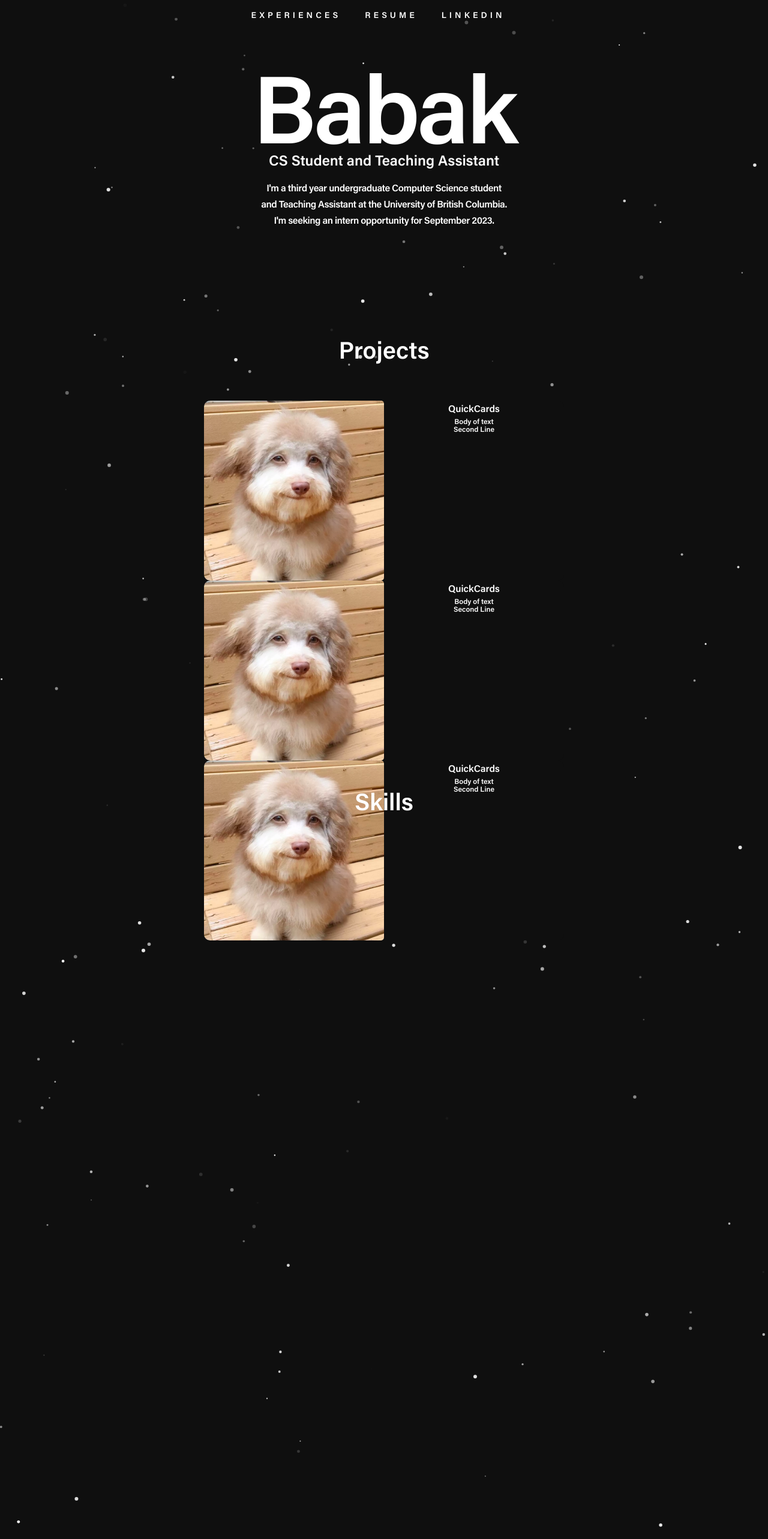
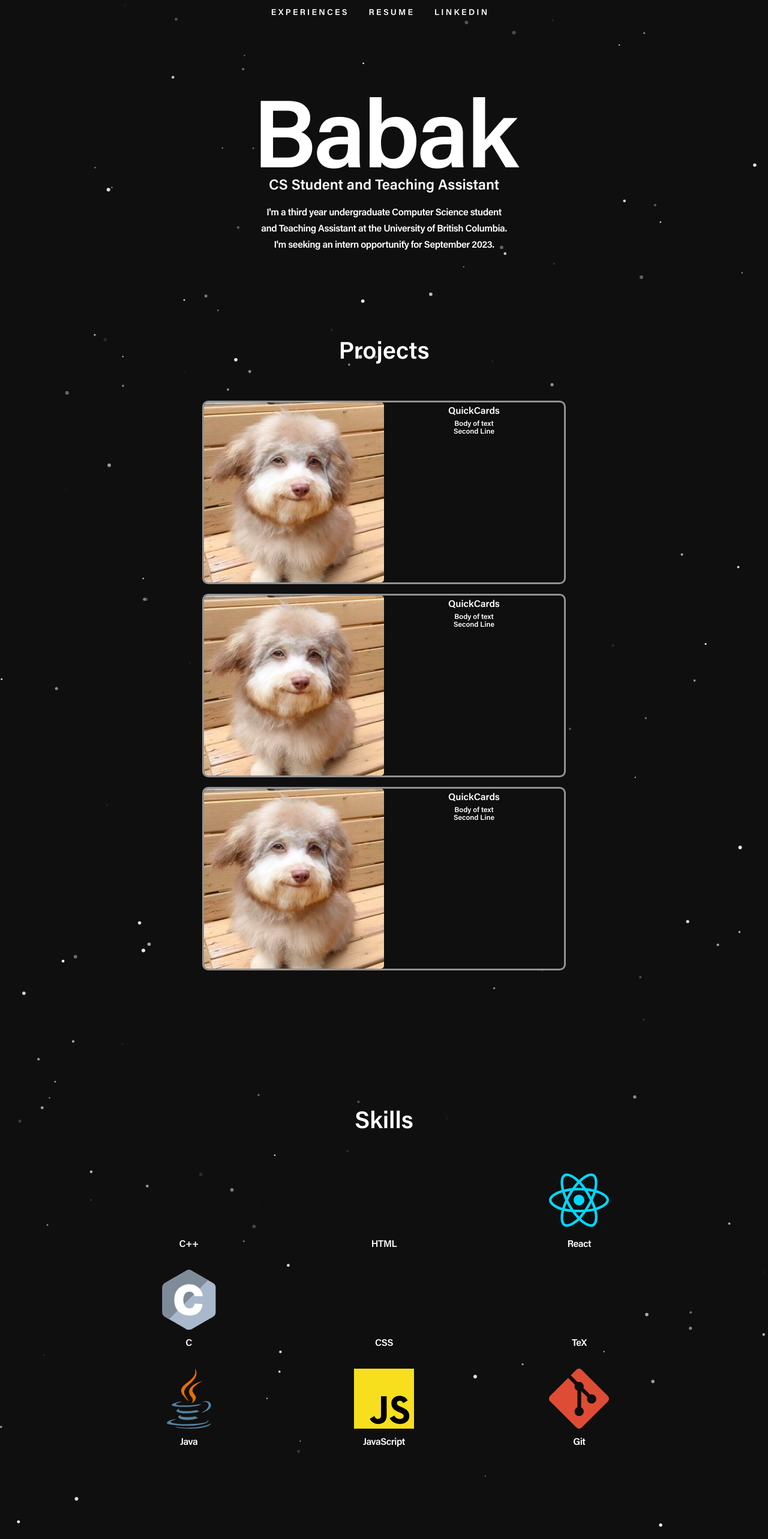
Before and after one commit to babakhadady/personal-website, a React (Create React App) app: page / in a window 1280 px wide. Shown: the top 2566 px of the page at 60% size. Built offline with nearby package versions, Linux system fonts and the light colour scheme; some icons are missing.

Commit message:
fixed fade animations

```diff
--- a/package.json
+++ b/package.json
@@ -9,6 +9,7 @@
     "@testing-library/jest-dom": "^5.16.5",
     "@testing-library/react": "^13.4.0",
     "@testing-library/user-event": "^13.5.0",
+    "aos": "^2.3.4",
     "gh-pages": "^4.0.0",
     "react": "^18.2.0",
     "react-dom": "^18.2.0",
--- a/src/App/App.css
+++ b/src/App/App.css
@@ -58,7 +58,7 @@ body {
 }
 
 .container-main {
-  top: 20vh;
+  top: 25vh;
   position: relative;
   text-align: center;
 }
@@ -71,12 +71,12 @@ body {
 
 .skills-container {
   width: 75vw;
-  top: 5vh;
   position: relative;
   text-align: center;
   float: center;
   margin-left: auto;
   margin-right: auto;
+  margin-top: 70vh;
   padding-bottom: 100px;
 }
 
--- a/src/App/App.js
+++ b/src/App/App.js
@@ -11,7 +11,10 @@ import Skills from "../components/Skills/Skills"
 import Contact from "../components/Contact/Contact";
 import Experiences from "../components/Experiences/Experiences";
 import ParticlesBackground from "../components/ParticlesBackground/ParticlesBackground";
-import { Route, Router, BrowserRouter } from "react-router-dom";
+import AOS from 'aos';
+import 'aos/dist/aos.css';
+
+
 
 
 export default function App() {
@@ -19,6 +22,8 @@ export default function App() {
   useEffect(() => {
     document.body.style.backgroundColor = '#0f0f0f';
     document.title = "Babak Hadady";
+    AOS.init();
+
   }, [])
 
   window.onbeforeunload = function () {
@@ -41,9 +46,11 @@ export default function App() {
 
   return (
     <div>
-      <BrowserRouter>
       <script src="https://code.iconify.design/iconify-icon/1.0.2/iconify-icon.min.js"></script>
+
       <ParticlesBackground />
+
+
       <NavBar />
 
       <section className="container-main">
@@ -52,6 +59,7 @@ export default function App() {
             Babak
           </Fade>
         </Header>
+
         <Header2 offset={125} offsetY={10 + scrollPosition.scrollY}>
           <Fade delay={500}>
             CS Student and Teaching Assistant
@@ -72,6 +80,7 @@ export default function App() {
             I'm seeking an intern opportunity for September 2023.
           </Fade>
         </Paragraph>
+
       </section>
 
       <section className="projects">
@@ -91,13 +100,12 @@ export default function App() {
       </section>
 
       <section className="experience" >
-          <Experiences offset={15000} offsetY={-1100+scrollPosition.scrollY}>
+        <Experiences offset={15000} offsetY={-1100 + scrollPosition.scrollY}>
 
         </Experiences>
       </section>
 
       <Contact></Contact>
-      </BrowserRouter>
 
     </div >
   );
--- a/src/components/Contact/Contact.js
+++ b/src/components/Contact/Contact.js
@@ -9,8 +9,7 @@ const Contact = ({ children, offset, offsetY }) => {
     const shouldShow = Visible(offset);
 
     return (
-        <h3 ref={ref} className={shouldShow ? 'visible' : 'notvisible'}
-            style={{ }} >
+        <h3 >
 
             Contact
             <ul>
@@ -24,7 +23,7 @@ const Contact = ({ children, offset, offsetY }) => {
                 </li>
                 <li className="contact-body">
                     <Icon className="contact-icon" icon="material-symbols:mail" />
-                    <a className="contact-text"a>babakhadady</a>
+                    <a className="contact-text" href="mailto:hadadybabak@gmail.com">/babakhadady</a>
                 </li>
             </ul>
         </h3>
--- a/src/components/Experiences/Experiences.js
+++ b/src/components/Experiences/Experiences.js
@@ -2,6 +2,7 @@ import Visible from "../../hooks/Visible";
 import { useRef } from "react";
 import "./style.css";
 import Paragraph from "../Paragraph/Paragraph";
+import Header3 from "../Header/Header3";
 
 const Experiences = ({ children, offset, offsetY }) => {
     const ref = useRef();
@@ -9,12 +10,8 @@ const Experiences = ({ children, offset, offsetY }) => {
 
     return (
         <div>
-            <h3 ref={ref} className={shouldShow ? 'visible' : 'notvisible'}
-                style={{ transform: `translateY(-${offsetY * 1.5}px` }}
-                 >
-                Experiences
-            </h3>
-            <ul style={{ transform: `translateY(-${offsetY * 1.25}px` }}>
+            <Header3>Experiences</Header3>
+            <ul>
                 <li>
                     <div className="experience-container">
                         <div className="experience-heading">
--- a/src/components/Header/style.css
+++ b/src/components/Header/style.css
@@ -5,7 +5,7 @@ h1 {
     opacity: 1;
     overflow-wrap: break-word;
     margin: 0;
-    animation: ease-in
+    animation: ease-in;
 }
 
 h2 {
--- a/src/components/NavBar/style.css
+++ b/src/components/NavBar/style.css
@@ -5,9 +5,8 @@
         font-size: 1.75vh;
         font-weight: 800px;
         /* animation: color-change 6s infinite; */
-        letter-spacing: 5px;
-        margin-right: 20px;
-        margin-top: 20px;
+        letter-spacing: .25vw;
+        margin-right: 1vw;
         padding: 10px;
 }
 
@@ -20,12 +19,12 @@ li {
 }
 
 .navbar {
-    padding-top: 5px;
     z-index: 1;
     position: fixed;
     display: grid;
     width: 100%;
     text-align: center;
+
 }
 
 a:hover {
--- a/src/components/Projects/style.css
+++ b/src/components/Projects/style.css
@@ -23,7 +23,8 @@
 }
 
 .project-container:hover {
-    transform: scale(10);
+    transform: scale(1.1);
+
 }
 
 .project-container {
@@ -35,6 +36,10 @@
     overflow: hidden;
     margin-left: auto;
     margin-right: auto;
+    margin: 2vh auto;
+    border-style: solid;
+    border-color: #929292;
+
 }
 
 img {
--- a/src/components/Skills/Skills.js
+++ b/src/components/Skills/Skills.js
@@ -10,14 +10,14 @@ const Skills = ({ children, offset, offsetY }) => {
 
     return (
 
-        <div ref={ref} className={"skills " + (shouldShow ? 'visible' : 'notvisible')}
+        <div ref={ref} className={"skills "} data-aos="fade"
             style={{
-                transform: `translateY(-${offsetY * .99}px`
+                // transform: `translateY(-${offsetY * .99}px`
             }}
         >
 
             <ul className={"skills-ul"}>
-                <ul>
+                <ul >
                     <li >
                         <Icon className={"icon"} icon="vscode-icons:file-type-cpp3" />
                         <p className="skill">C++</p>
@@ -55,12 +55,12 @@ const Skills = ({ children, offset, offsetY }) => {
                         <p className="skill">React</p>
 
                     </li>
-                    <li  >
+                    <li >
                         <Icon className={"icon"} icon="file-icons:latex" />
                         <p className="skill">TeX</p>
 
                     </li>
-                    <li  id="experiences">
+                    <li  >
                         <Icon className={"icon"} icon="logos:git-icon" />
                         <p className="skill">Git</p>
 
--- a/src/hooks/Visible.js
+++ b/src/hooks/Visible.js
@@ -13,5 +13,5 @@ export default function Visible(size) {
         }
       }, )
 
-      return true
+      return visible
 }
```
Also changed, not shown: 1 other file (tests, documents, lock files or other folders). Lines whose indentation alone changed are shown as unchanged.
